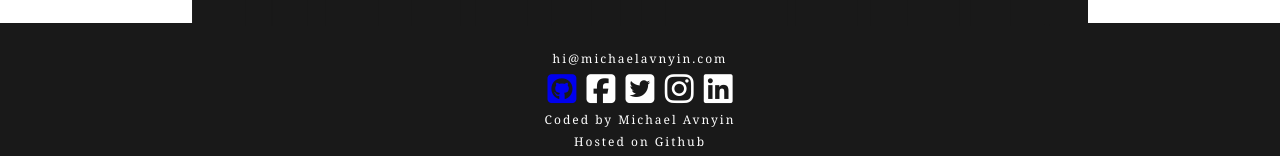
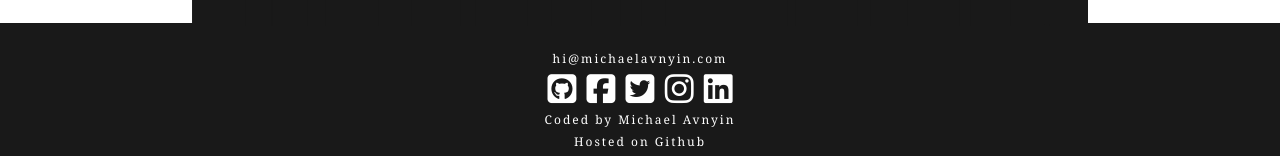
Before and after one commit to mavnyin88/mavnyin88.github.io, a website: page index.html in a window 1280 px wide. Shown: the part 3085-3241 px from the top of the page. Drawn offline with Linux system fonts and the light colour scheme.

Commit message:
updated css for footer links

```diff
--- a/sass/layout/_footer.scss
+++ b/sass/layout/_footer.scss
@@ -21,10 +21,13 @@
 }
 
 .social-badges{
-    color: white;
     font-size: 3.3rem;
 
     &__item{
         margin: 0 0.1rem 0 0.1rem;
     }
+
+    a{
+        color: #FFF;
+    }
 }
```
Also changed, not shown: css/style.css.
